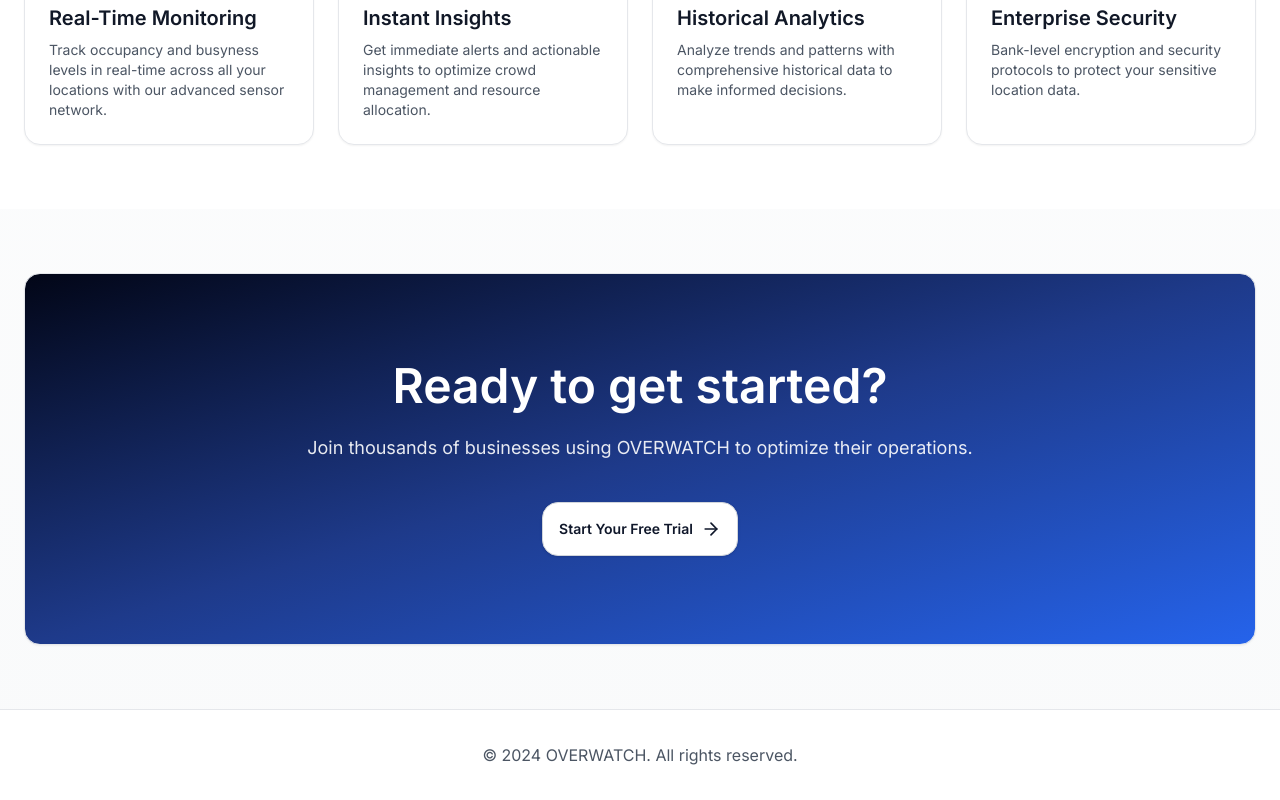
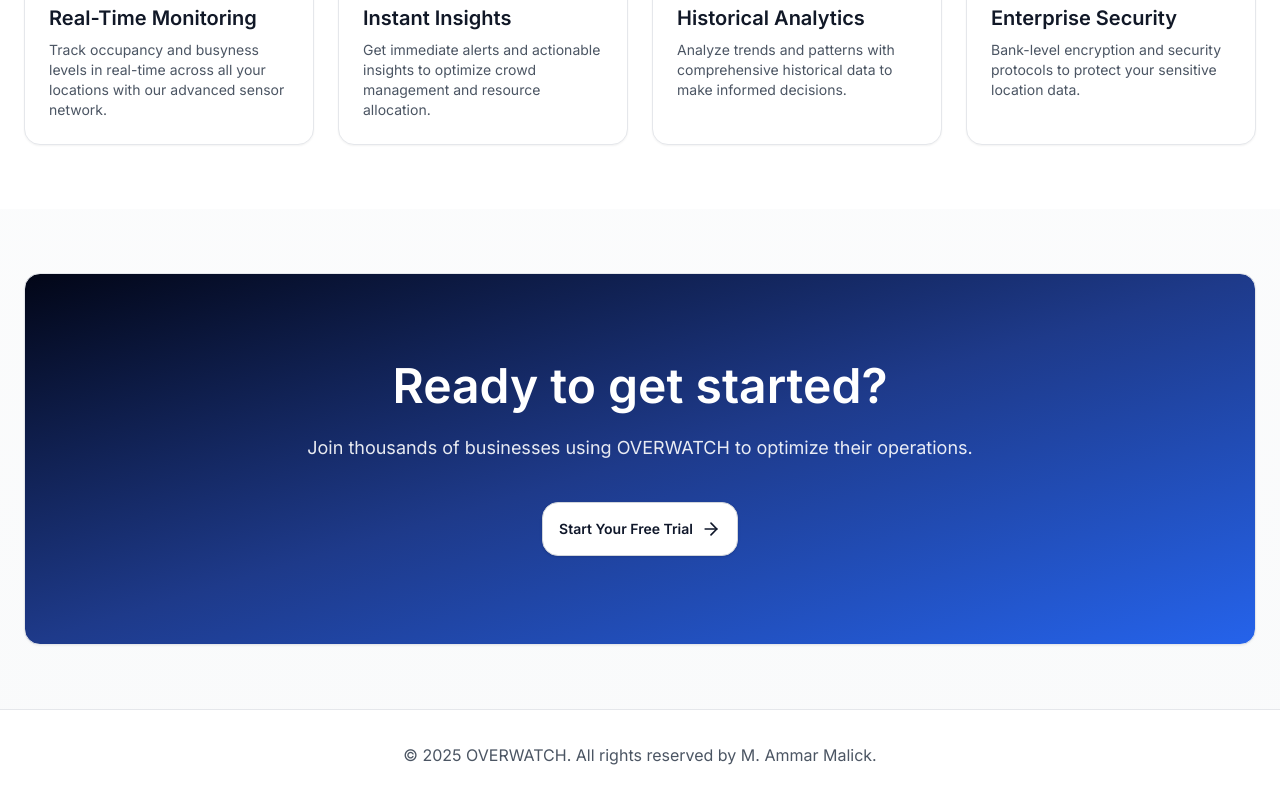
Before and after one commit to amalick8/OVERWATCH-Project, a React (Vite) app in the folder overwatch-frontend/: page / in a window 1280 px wide. Shown: the part 1056-1856 px from the top of the page. Built offline with nearby package versions, Linux system fonts and the light colour scheme.

Commit message:
docs: Update copyright year and holder in landing page footer

```diff
--- a/overwatch-frontend/src/pages/Landing.jsx
+++ b/overwatch-frontend/src/pages/Landing.jsx
@@ -153,7 +153,7 @@
             {/* Footer */}
             <footer className="border-t border-gray-200 bg-white py-8">
                 <div className="container-custom text-center text-gray-600">
-                    <p>&copy; 2024 OVERWATCH. All rights reserved.</p>
+                    <p>&copy; 2025 OVERWATCH. All rights reserved by M. Ammar Malick.</p>
                 </div>
             </footer>
         </div>
```
